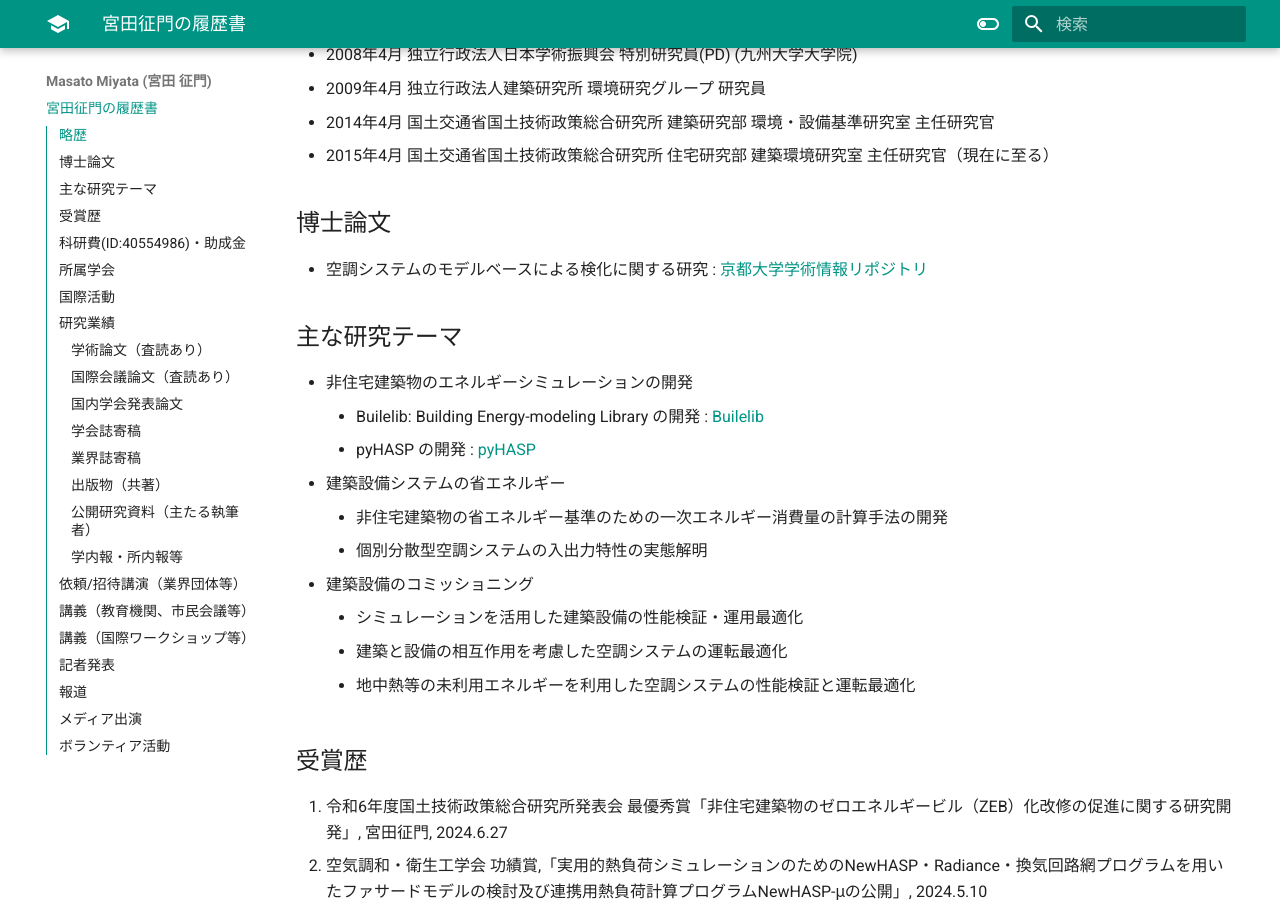
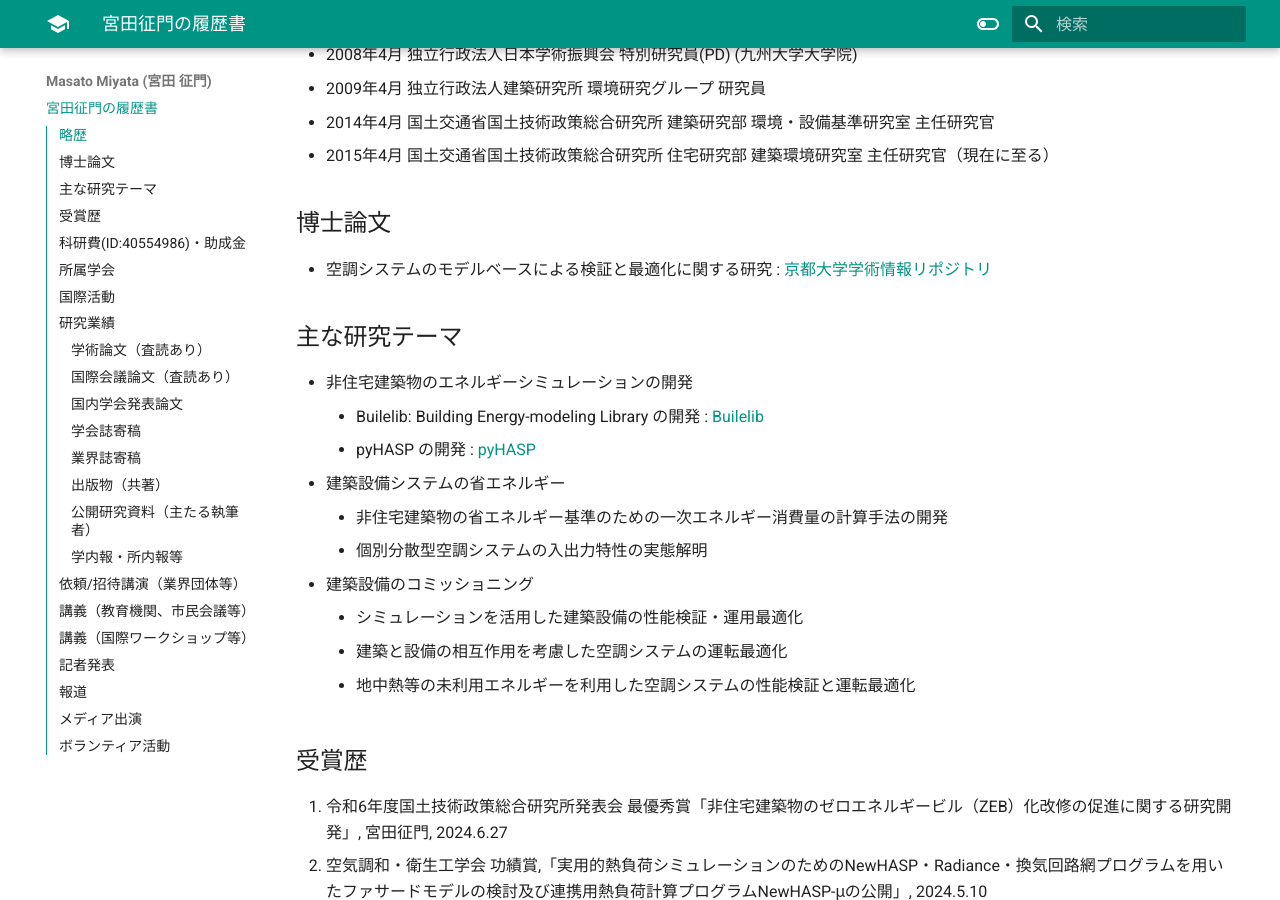
Before and after one commit to MasatoMiyata/CurriculumVitae, an MkDocs documentation site: the page built from docs/index.md, in a window 1280 px wide and 900 px high, scrolled down 422 px. Built offline with MkDocs 1.6.1 and Material for MkDocs 9.7.7, drawn with Linux system fonts in a browser that asks for light colours.

Commit message:
博士論文のタイトルを修正

```diff
--- a/docs/index.md
+++ b/docs/index.md
@@ -14,7 +14,7 @@
 * 2015年4月 国土交通省国土技術政策総合研究所 住宅研究部 建築環境研究室 主任研究官（現在に至る）
 
 ## 博士論文
-* 空調システムのモデルベースによる検化に関する研究 : [京都大学学術情報リポジトリ](https://repository.kulib.kyoto-u.ac.jp/dspace/bitstream/2433/57288/1/D_Miyata_Masato.pdf)
+* 空調システムのモデルベースによる検証と最適化に関する研究  : [京都大学学術情報リポジトリ](https://repository.kulib.kyoto-u.ac.jp/dspace/bitstream/2433/57288/1/D_Miyata_Masato.pdf)
 
 ## 主な研究テーマ
 * 非住宅建築物のエネルギーシミュレーションの開発
```
Also changed, not shown: site/index.html, site/search/search_index.json, 1 other file.
